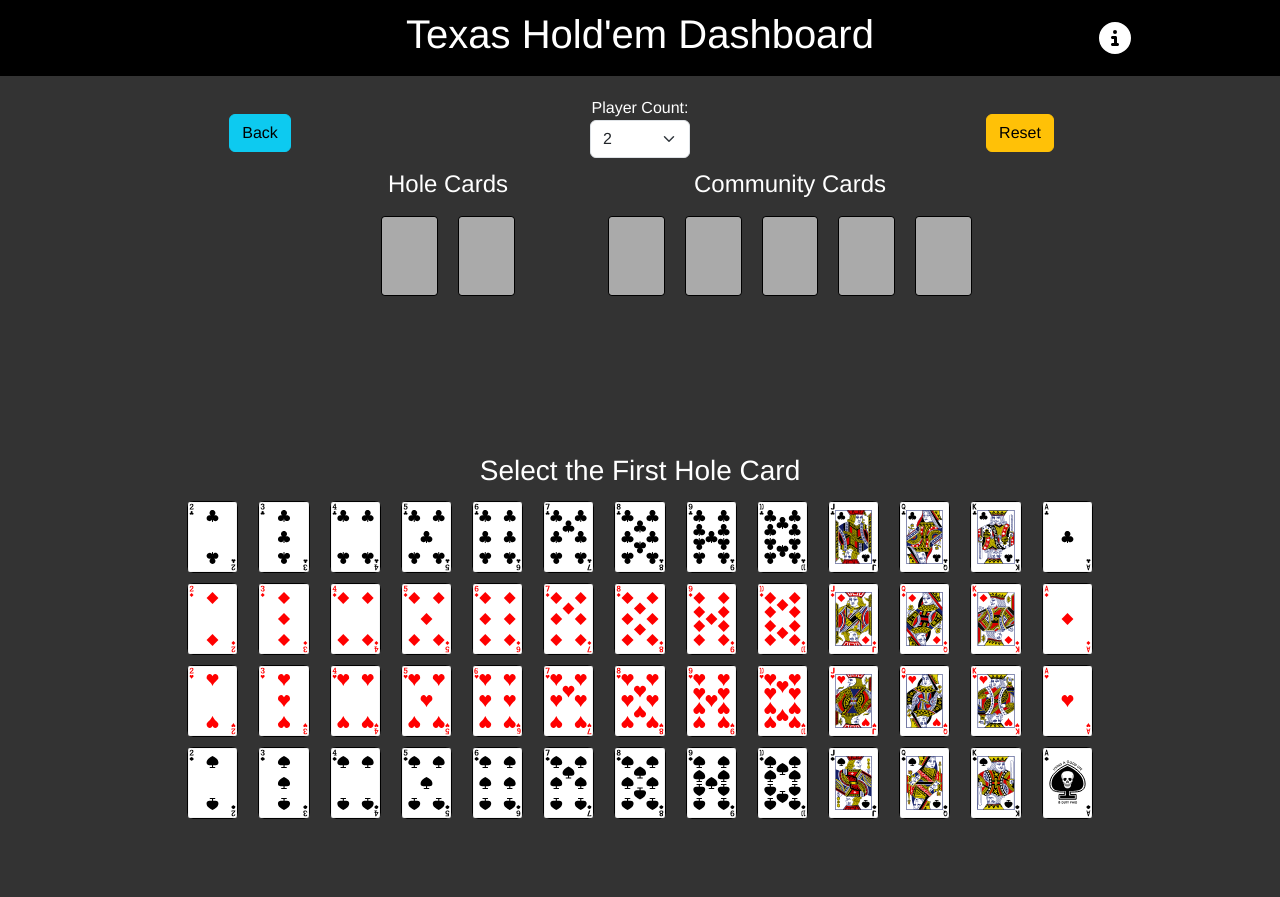
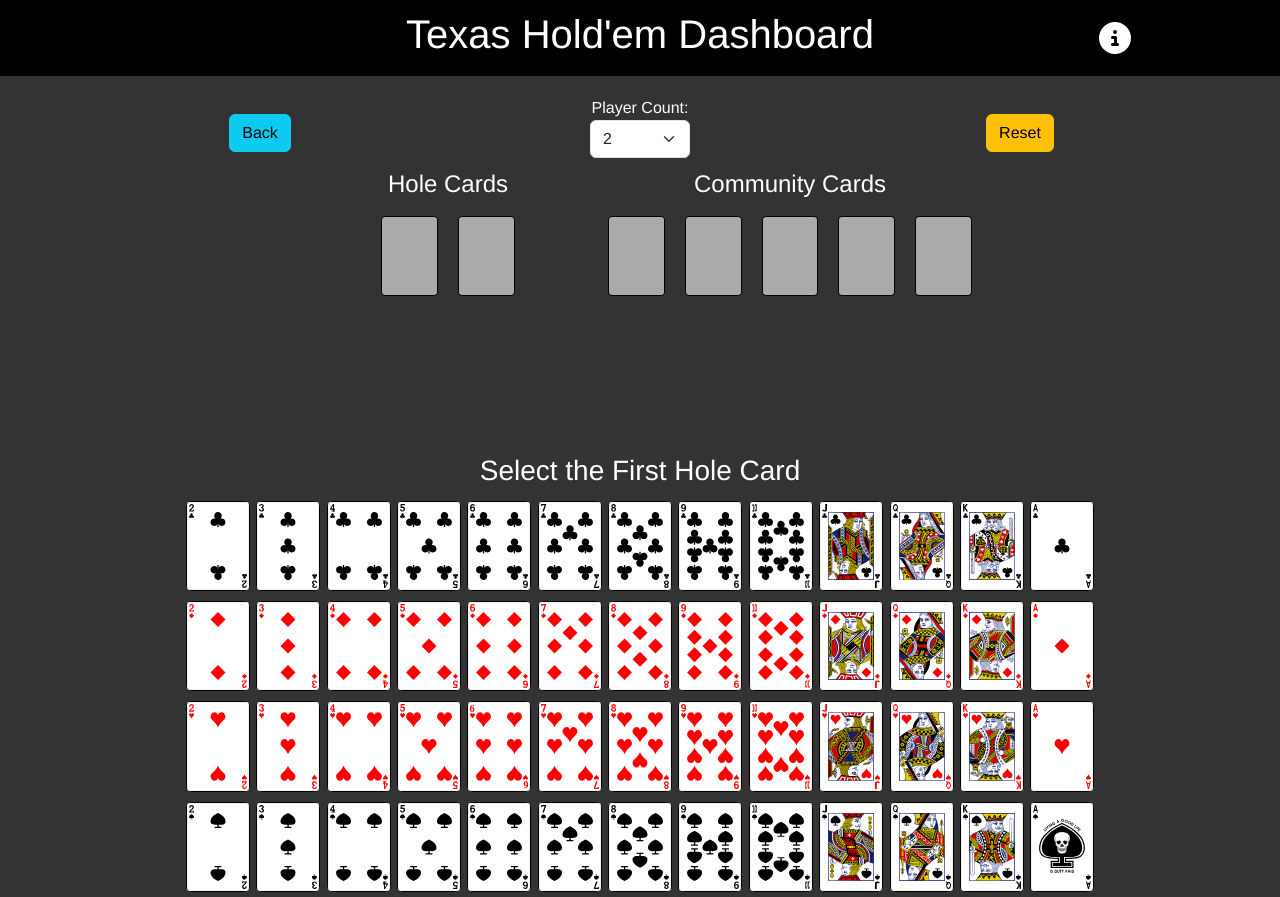
Before and after one commit to amarkules1/texas-holdem-dashboard, a Vue app in the folder texas-holdem-frontend/: page / in a window 1280 px wide. Before the commit the page ends 824 px from the top, so only its background shows below. Built offline with nearby package versions, Linux system fonts and the light colour scheme.

Commit message:
some style cleanup

```diff
--- a/texas-holdem-frontend/src/components/CardSelector.vue
+++ b/texas-holdem-frontend/src/components/CardSelector.vue
@@ -55,9 +55,10 @@ export default {
 <style scoped>
 .card {
   display: inline-block;
-  margin: 5px 10px;
-  width: 4%;
+  margin: 5px 0.25%;
+  width: 5%;
   border: 1px solid black;
+  min-width: 30px;
 }
 
 .disabled {
--- a/texas-holdem-frontend/src/components/CardStatsContainer.vue
+++ b/texas-holdem-frontend/src/components/CardStatsContainer.vue
@@ -1,10 +1,10 @@
 <template>
     <div class="container">
         <div class="row">
-            <div class="col-sm">
+            <div class="col-4">
                 <button @click="backButton" class="btn btn-info back-btn">Back</button>
             </div>
-            <div class="col-sm">
+            <div class="col-4">
                 <div class="playerCtInput">
                     <label for="playerCount">Player Count: </label>
                     <select v-model="playerCount" @change="getHandPerformance" class="form-select playerCtSelect">
@@ -14,7 +14,7 @@
                     </select>
                 </div>
             </div>
-            <div class="col-sm">
+            <div class="col-4">
                 <button @click="reset" class="btn btn-warning reset-btn">Reset</button>
             </div>
 
```
Also changed, not shown: 7 other files (tests, documents, lock files or other folders).
